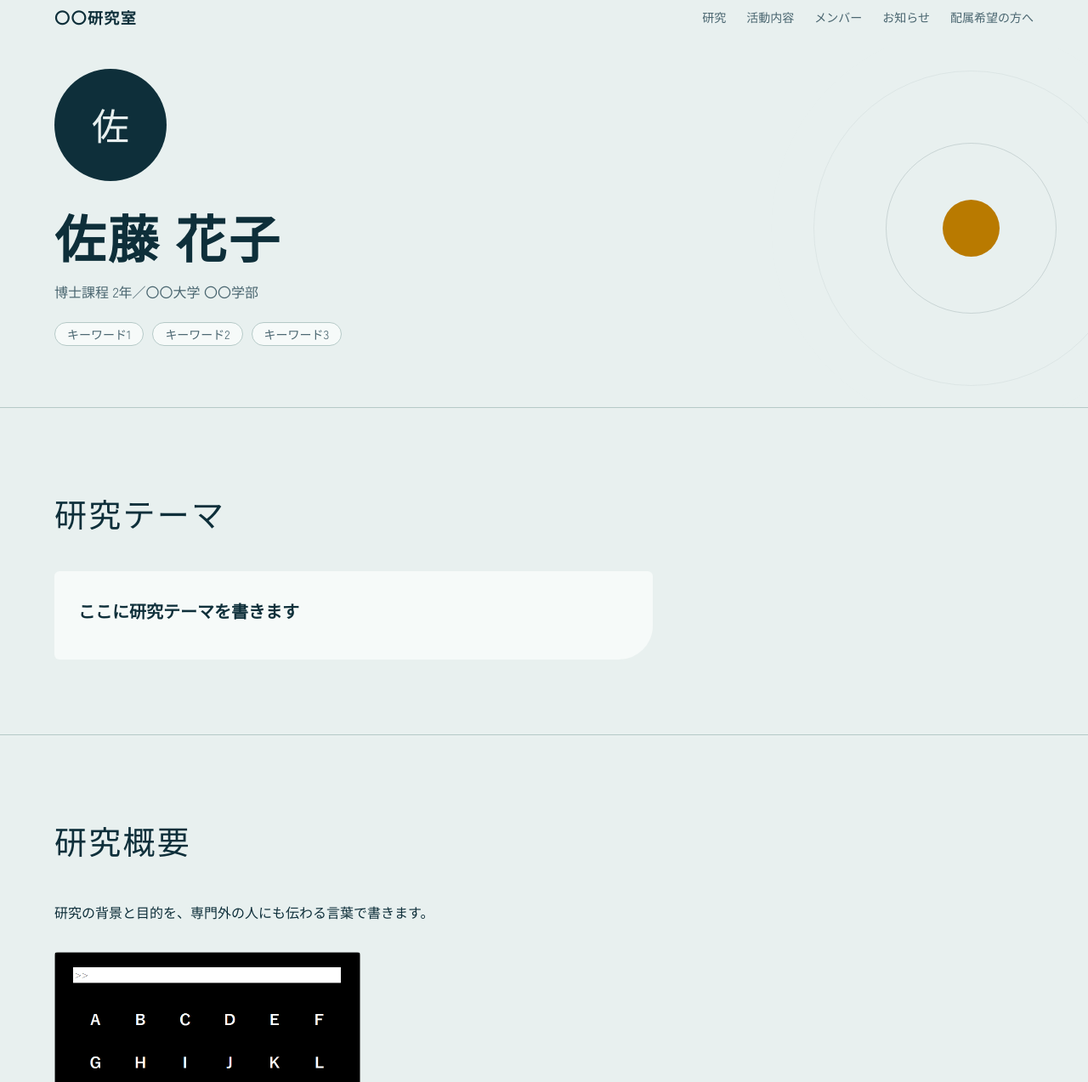
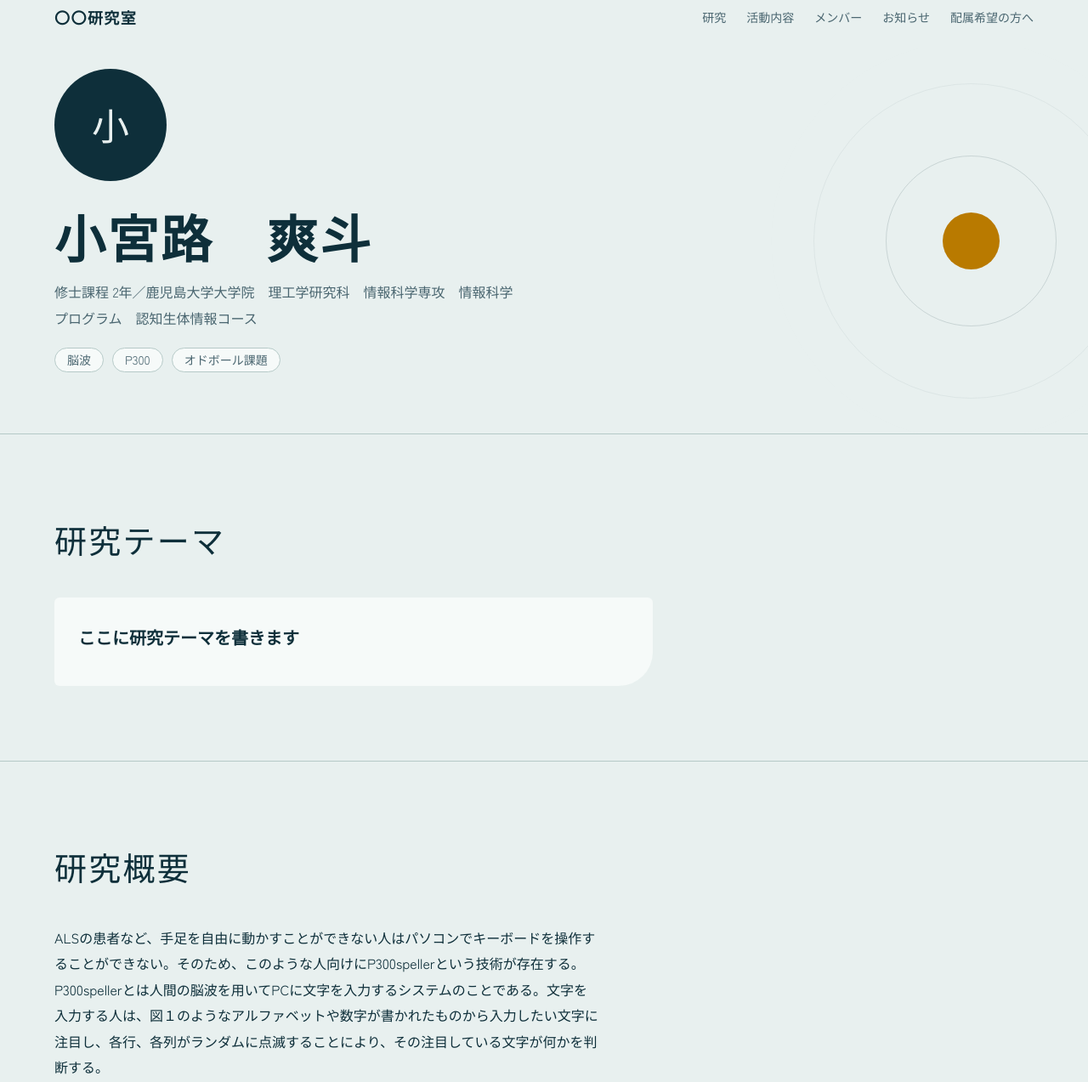
Before and after one commit to freetetsuya-rgb/ohno-lab, a plain HTML site: page researcher-1.html in a window 1280 px wide. Shown: the part 17-1290 px from the top of the page at 85% size. Drawn offline with Linux system fonts and the light colour scheme; files whose address does not match are found by name.

Commit message:
Update researcher-1.html

```diff
--- a/researcher-1.html
+++ b/researcher-1.html
@@ -15,15 +15,15 @@
 <script>
 /* この研究者の内容。ここを編集してください */
 renderResearcher({
-  name: "佐藤 花子",
-  role: "博士課程 2年",
-  affiliation: "〇〇大学 〇〇学部",
+  name: "小宮路　爽斗",
+  role: "修士課程 2年",
+  affiliation: "鹿児島大学大学院　理工学研究科　情報科学専攻　情報科学プログラム　認知生体情報コース",
   photo: "",                       // 例: "images/yamada.jpg"
-  keywords: ["キーワード1", "キーワード2", "キーワード3"],
+  keywords: ["脳波", "P300", "オドボール課題"],
   summary: [
-    "研究の背景と目的を、専門外の人にも伝わる言葉で書きます。",
+    "ALSの患者など、手足を自由に動かすことができない人はパソコンでキーボードを操作することができない。そのため、このような人向けにP300spellerという技術が存在する。P300spellerとは人間の脳波を用いてPCに文字を入力するシステムのことである。文字を入力する人は、図１のようなアルファベットや数字が書かれたものから入力したい文字に注目し、各行、各列がランダムに点滅することにより、その注目している文字が何かを判断する。",
     { src: "images/fig1.png", caption: "", width: "360px" },   // 図1：文章の途中に入る画像（width で大きさを調整）
-    "段落は自由に追加できます。",
+    "このP300spellerは全世界で研究されているものであるが、このシステムでは視線を動かす必要があり、眼球を動かせない人には使えないシステムであると考えた。そこで、眼球を動かすことなくPC上に文字を入力することのできるシステムを目指し、研究を進めた。図２のように画面に文字を一つのみ配置し、ランダムな順番で文字を切り替えます。文字を入力する人は入力したい文字を意識して、実際にその文字が出てきた際の反応を見て文字入力を行う手法、（これはオドボール課題というものを使用したもので、同じ刺激を繰り返し提示する中に、ときどき異なる刺激を混ぜて提示し、その刺激に対する人間の脳や行動の反応を調べる心理学・認知神経科学の実験課題を指す。）現状形になっていないものの、実現を目指し研究を進めている。",
     { src: "images/fig2.png", caption: "", width: "360px" }    // 図2：研究概要の最後に入る画像
   ],
   topics: [   // 研究テーマ（テーマ名のみ。説明を足すときは text: "..." を追加）
```
